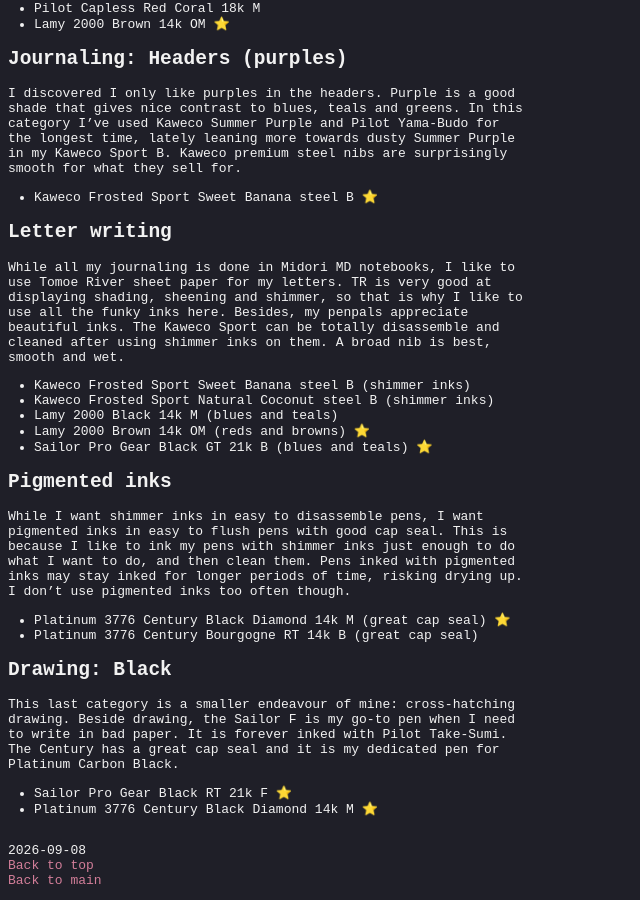
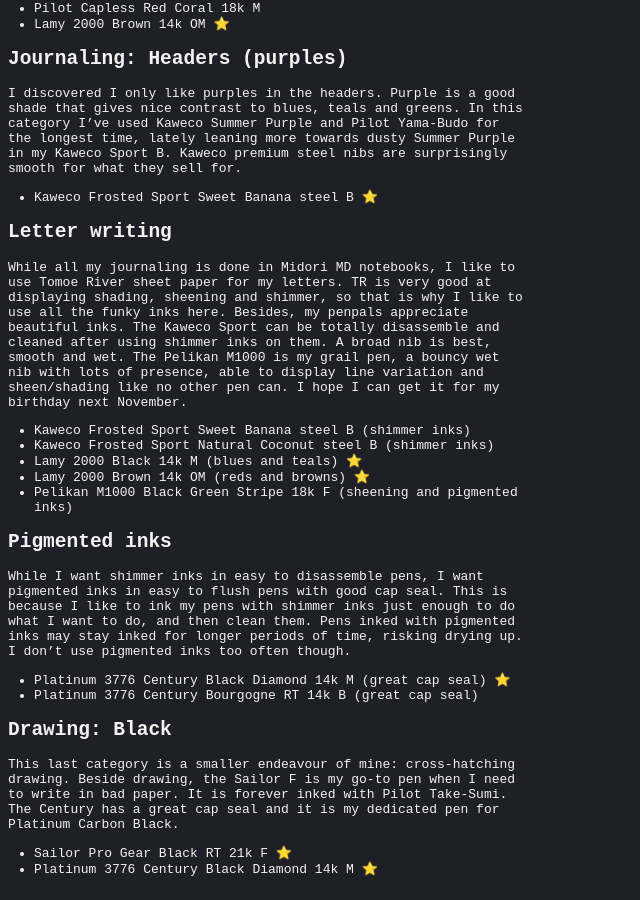
Before and after one commit to s-estay/s-estay.github.io, a Jekyll site: the page built from _posts/2026-09-08-rationalising-fp.md, in a window 1280 px wide and 900 px high, scrolled down 1018 px. Shown: the whole window, without its empty margins (0-640 px from the left). Built offline with Jekyll 4.4.1, drawn with Linux system fonts in a browser that asks for light colours.

Commit message:
Update pen preferences and add Pelikan M1000 details
Added details about the Pelikan M1000 pen and adjusted ink preferences.

```diff
--- a/_posts/2026-09-08-rationalising-fp.md
+++ b/_posts/2026-09-08-rationalising-fp.md
@@ -31,12 +31,12 @@
 - Kaweco Frosted Sport Sweet Banana steel B ⭐️
 
 ## Letter writing
-While all my journaling is done in Midori MD notebooks, I like to use Tomoe River sheet paper for my letters. TR is very good at displaying shading, sheening and shimmer, so that is why I like to use all the funky inks here. Besides, my penpals appreciate beautiful inks. The Kaweco Sport can be totally disassemble and cleaned after using shimmer inks on them. A broad nib is best, smooth and wet.
+While all my journaling is done in Midori MD notebooks, I like to use Tomoe River sheet paper for my letters. TR is very good at displaying shading, sheening and shimmer, so that is why I like to use all the funky inks here. Besides, my penpals appreciate beautiful inks. The Kaweco Sport can be totally disassemble and cleaned after using shimmer inks on them. A broad nib is best, smooth and wet. The Pelikan M1000 is my grail pen, a bouncy wet nib with lots of presence, able to display line variation and sheen/shading like no other pen can. I hope I can get it for my birthday next November.
 - Kaweco Frosted Sport Sweet Banana steel B (shimmer inks)
 - Kaweco Frosted Sport Natural Coconut steel B (shimmer inks)
-- Lamy 2000 Black 14k M (blues and teals)
+- Lamy 2000 Black 14k M (blues and teals) ⭐️
 - Lamy 2000 Brown 14k OM (reds and browns) ⭐️
-- Sailor Pro Gear Black GT 21k B (blues and teals) ⭐️
+- Pelikan M1000 Black Green Stripe 18k F (sheening and pigmented inks)
 
 ## Pigmented inks
 While I want shimmer inks in easy to disassemble pens, I want pigmented inks in easy to flush pens with good cap seal. This is because I like to ink my pens with shimmer inks just enough to do what I want to do, and then clean them. Pens inked with pigmented inks may stay inked for longer periods of time, risking drying up. I don't use pigmented inks too often though.
```
